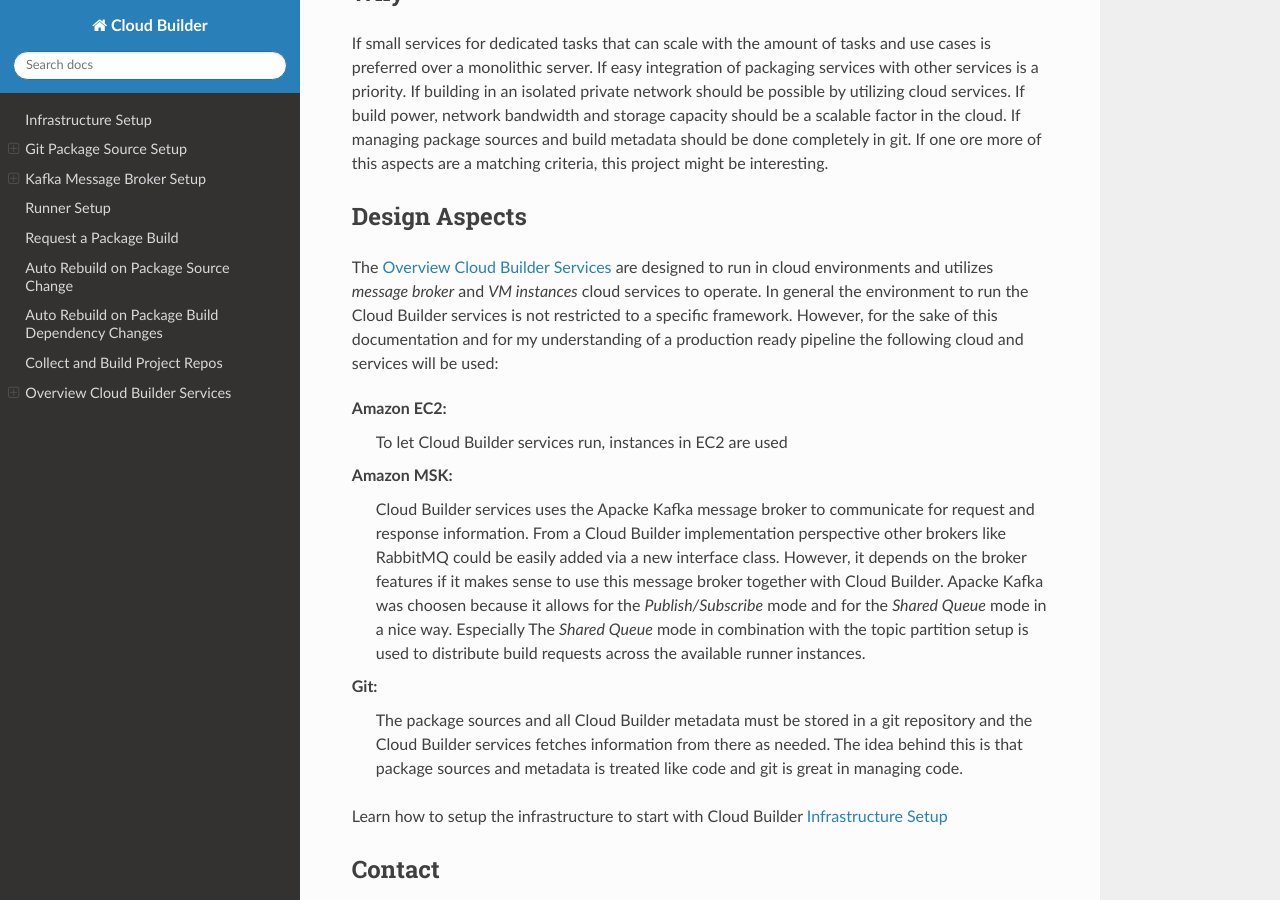
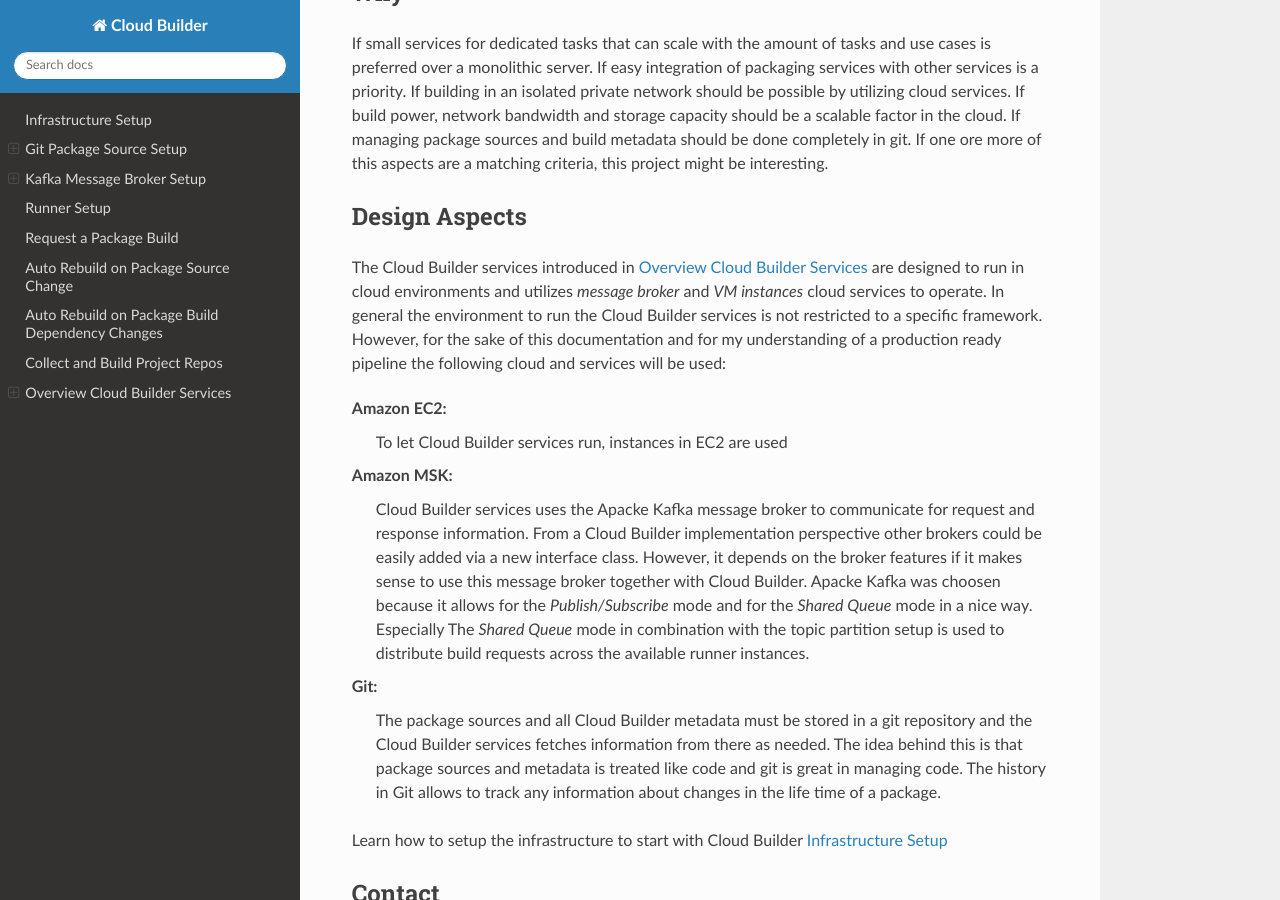
Before and after one commit to OSInside/cloud-builder, a Sphinx documentation site: the page built from doc/source/index.rst, in a window 1280 px wide and 900 px high, scrolled down 807 px. Built offline with Sphinx 7.4.7 and the Read the Docs theme 2.0.0, drawn with Linux system fonts in a browser that asks for light colours.

Commit message:
Update documentation
status flags changed and found some typos

```diff
--- a/doc/source/auto_rebuild_on_source_change.rst
+++ b/doc/source/auto_rebuild_on_source_change.rst
@@ -72,7 +72,7 @@
        "message": "Package update request scheduled",
        "package": "projects/MS/xclock",
        "request_id": "d309d5d2-f2e0-11eb-9538-06be1098538e",
-       "response_code": "fetch service update request scheduled",
+       "response_code": "package rebuild due to source change",
        "schema_version": 0.1
    }
 
--- a/doc/source/git_package_source_setup.rst
+++ b/doc/source/git_package_source_setup.rst
@@ -41,8 +41,8 @@
 -----------------------------------
 
 By convention the {CB} package sources need to follow a
-certain files/directory structure which is shwon in the
-git clone from above. In general the project structure
+certain files/directory structure which is provided in the
+reference `git clone` from above. In general the project structure
 is aligned to the following layout:
 
 .. code:: bash
--- a/doc/source/index.rst
+++ b/doc/source/index.rst
@@ -51,12 +51,12 @@
 Design Aspects
 --------------
 
-The :ref:`services` are designed to run in cloud environments and
-utilizes *message broker* and *VM instances* cloud services to operate.
-In general the environment to run the {CB} services is not restricted
-to a specific framework. However, for the sake of this documentation
-and for my understanding of a production ready pipeline the following
-cloud and services will be used:
+The {CB} services introduced in :ref:`services` are designed to run in
+cloud environments and utilizes *message broker* and *VM instances* cloud
+services to operate. In general the environment to run the {CB} services is
+not restricted to a specific framework. However, for the sake of this
+documentation and for my understanding of a production ready pipeline the
+following cloud and services will be used:
 
 Amazon EC2:
   To let {CB} services run, instances in EC2 are used
@@ -64,8 +64,8 @@
 Amazon MSK:
   {CB} services uses the Apacke Kafka message broker to communicate
   for request and response information. From a {CB} implementation
-  perspective other brokers like RabbitMQ could be easily added via
-  a new interface class. However, it depends on the broker features
+  perspective other brokers could be easily added via a new interface
+  class. However, it depends on the broker features
   if it makes sense to use this message broker together with {CB}.
   Apacke Kafka was choosen because it allows for the
   *Publish/Subscribe* mode and for the *Shared Queue* mode in a
@@ -77,7 +77,9 @@
   The package sources and all {CB} metadata must be stored in a git
   repository and the {CB} services fetches information from there
   as needed. The idea behind this is that package sources and metadata
-  is treated like code and git is great in managing code.
+  is treated like code and git is great in managing code. The history
+  in Git allows to track any information about changes in the life
+  time of a package.
 
 Learn how to setup the infrastructure to start with {CB}
 :ref:`infrastructure-setup`
--- a/doc/source/request_package_build.rst
+++ b/doc/source/request_package_build.rst
@@ -27,7 +27,7 @@
 
       [ INFO    ]: 09:31:15 | Message successfully sent to: suse
       {
-          "action": "fetch service update request scheduled",
+          "action": "package rebuild requested",
           "arch": "x86_64",
           "dist": "TW",
           "package": "projects/MS/xclock",
```
